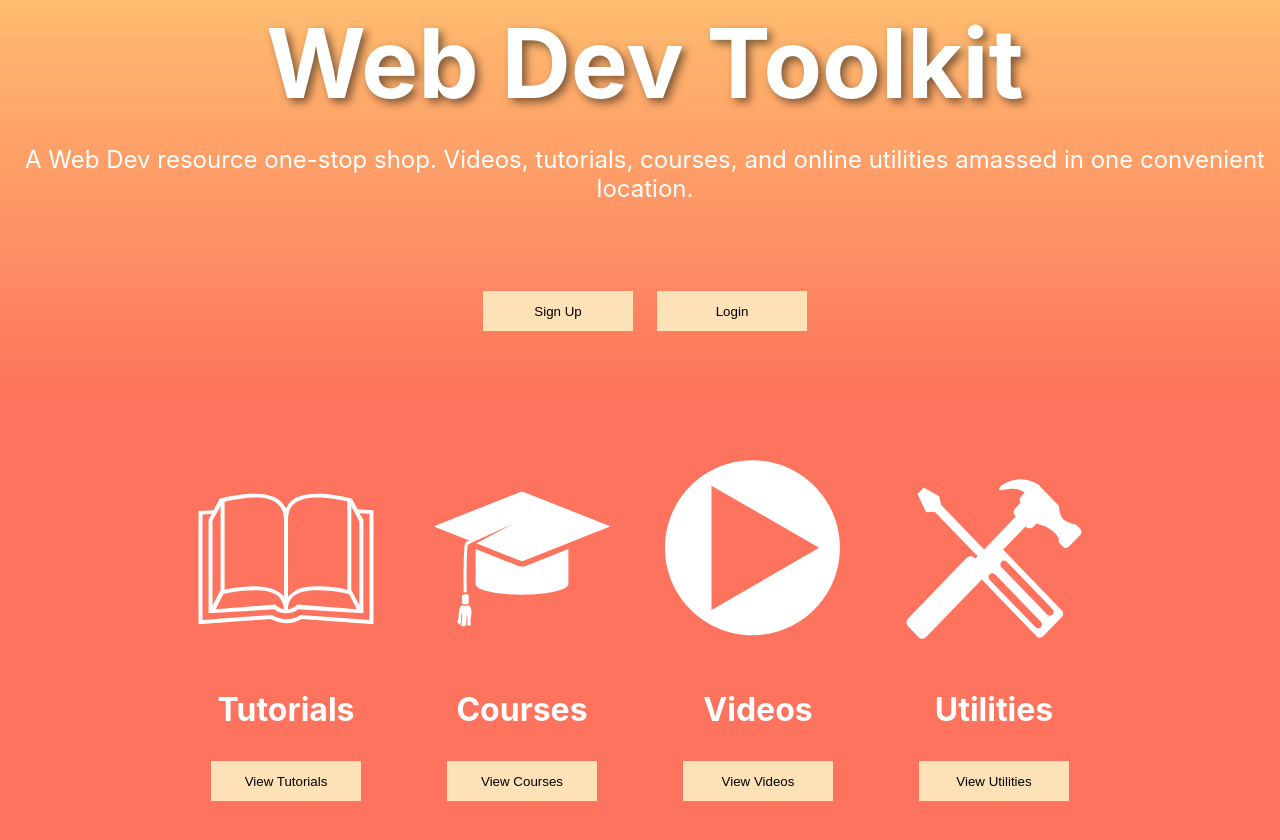
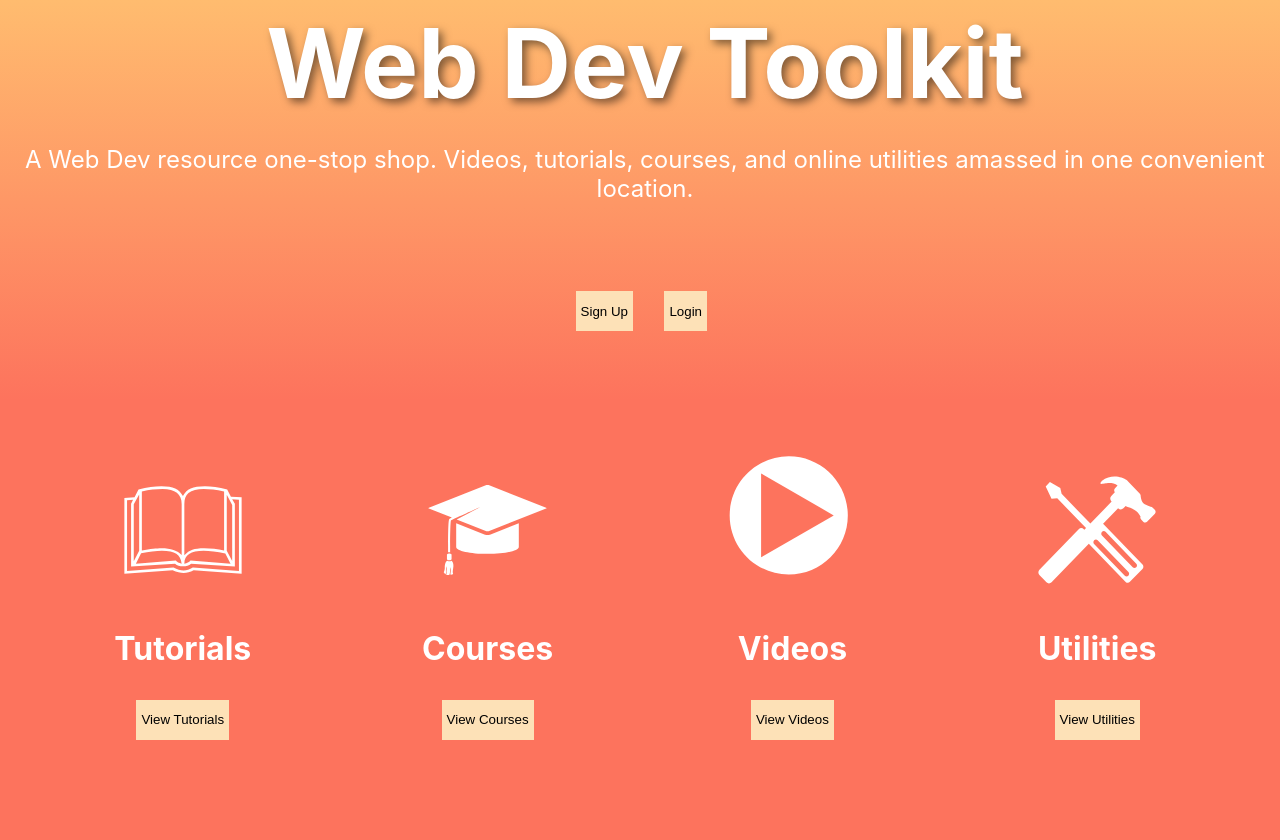
Before and after one commit to tsimpkins73/Web-Dev-Toolkit-Client, a React (Create React App) app: page / in a window 1280 px wide. Shown: the top 840 px of the page. After the commit the page ends 804 px from the top, so only its background shows below. Built offline with nearby package versions, Linux system fonts and the light colour scheme; no server answers.

Commit message:
Landing Page & Resource View Page Adjustment

```diff
--- a/src/ResourceTypeList.js
+++ b/src/ResourceTypeList.js
@@ -8,6 +8,7 @@ export default class ResourceList extends React.Component {
     render() {
         let types = this.props.types
         let resources= this.props.resources
+        console.log(types)
         if (this.props.searchterm) {
             resources = this.props.resources.filter(resource => resource.text.indexOf(this.props.searchterm) >= 0)
         }
--- a/src/ResourceTypePreview.js
+++ b/src/ResourceTypePreview.js
@@ -32,13 +32,13 @@ export default class ResourceTypePreview extends React.Component {
         let typeResources = this.state.typeResources;
         return (
             <section id="resource-full-container">
-                <h1 class="resource-section-headline">{resourceType.name}</h1>
+                <h1 class="resource-section-headline">{resourceType}</h1>
                 <div id="resource-component-container">
                 {typeResources.slice(0, 4).map(function (resource) {
                     return <ResourceTypeView resource={resource} handleFavoriteButton={() => this.props.handleFavoriteButton(resource)} resourceType={resourceType} />;
                 })}
                   </div>
-                  <Link to={`/dashboard/resource/${this.props.resourceType.name}`}><button>View All</button></Link>
+                  <Link to={`/dashboard/resource/${resourceType}`}><button>View All</button></Link>
             </section>
         );
     }
--- a/src/ResourceTypeView.js
+++ b/src/ResourceTypeView.js
@@ -19,8 +19,8 @@ export default class ResourceTypeView extends React.Component {
         if (commonTypes.includes(resourceType)) {
             return (
                 <div id="resource-Full">
+                    <div id="resourceImage"><img id="previewImage" alt={"Headline Image for " + resource.headline} src={"/images/" + resourceType + ".svg"} /></div>
                     <div id="resourceText">
-                    <div id="resourceImage"><img id="previewImage" alt={"Headline Image for " + resource.headline} src={"/images/" + resourceType + ".svg"} /></div>
                         <h3 id="resourceText">{resource.headline}</h3>
                         <p id="resourceText">{resource.summary}</p>
                     </div>
--- a/src/css/Dashboard.css
+++ b/src/css/Dashboard.css
@@ -18,6 +18,10 @@
     display: grid;
     grid-template-rows: 1fr;
     grid-template-columns: 1fr;
+  }
+
+  div#resource-component-container{
+    display: block;
   }
 
   section#Header, div#loginFormHeader {
@@ -118,7 +122,7 @@ h3 {
 }
 
 #Header {
-  position: absolute;
+  position: inherit;
   width: inherit;
   height: 200px;
   margin: 0;
--- a/src/css/ResourceTypeList.css
+++ b/src/css/ResourceTypeList.css
@@ -79,6 +79,8 @@ font-size:2em;
 .resource-section-headline{
     font-size: 2em;
     color: white;
+    margin: 0;
+    text-shadow: 4px 4px 8px rgb(0, 0, 0, .5);
 }
 
   #resource-full-container{
@@ -107,10 +109,9 @@ font-size:2em;
         display: flex;
     }
     #previewImage {
-        width: 200px;
+        width: 50%;
         height: auto;
-        display: flex;
-        object-fit: cover;
+        display: initial;
     }
 
 
@@ -123,7 +124,7 @@ font-size:2em;
 }
 
 #resource-Full{
-    grid-template-rows: 1fr 1fr 0.25fr;
+    grid-template-rows: .5fr 1fr 0.25fr;
     display: inline-grid;
 }
 
--- a/src/css/index.css
+++ b/src/css/index.css
@@ -221,7 +221,6 @@ div {
 
 button, .resource-button {
   display: inline-block;
-  width: 150px;
   padding: 5px;
   margin-top: 20px;
   margin-bottom: 10px;
```
